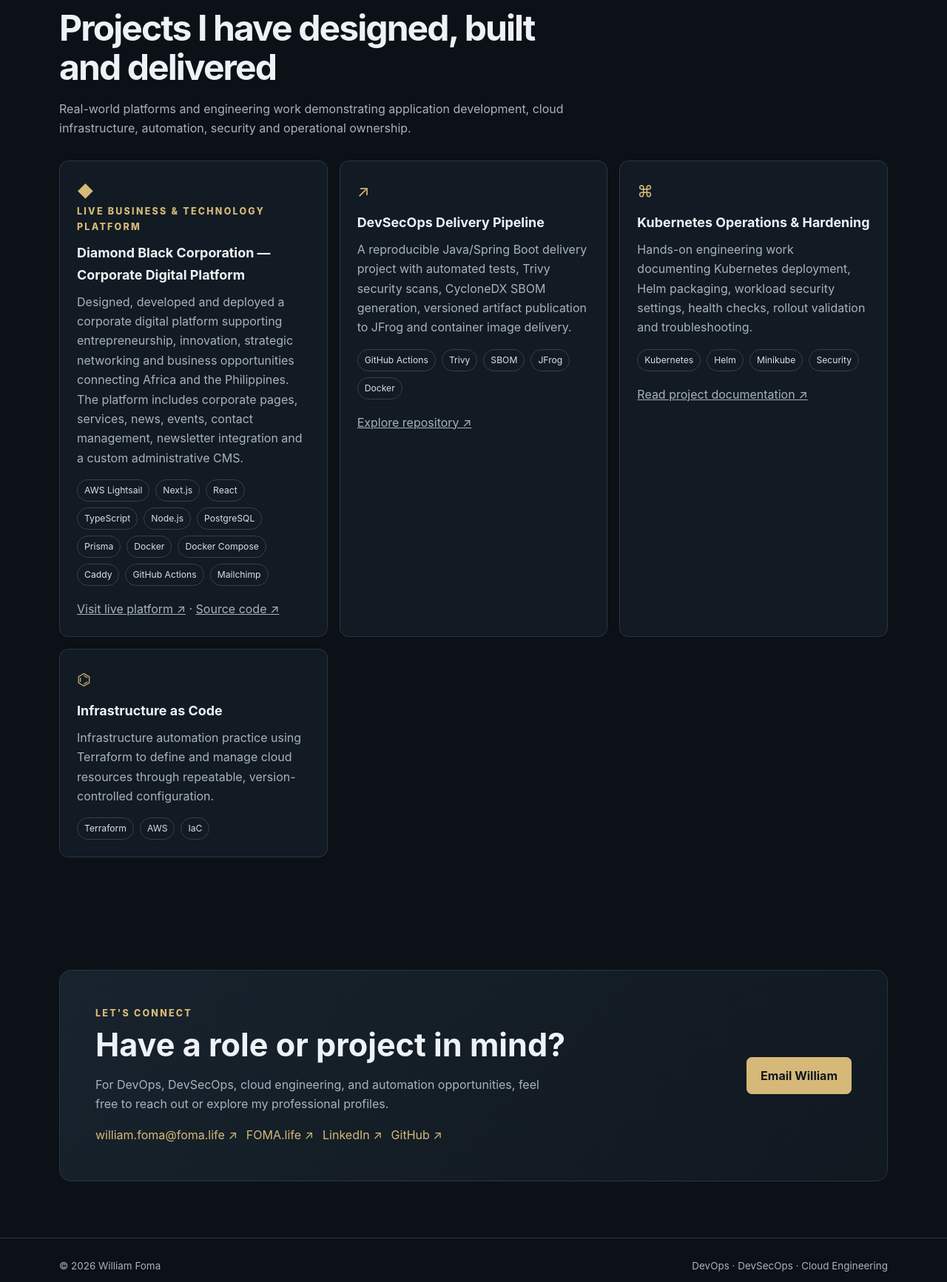
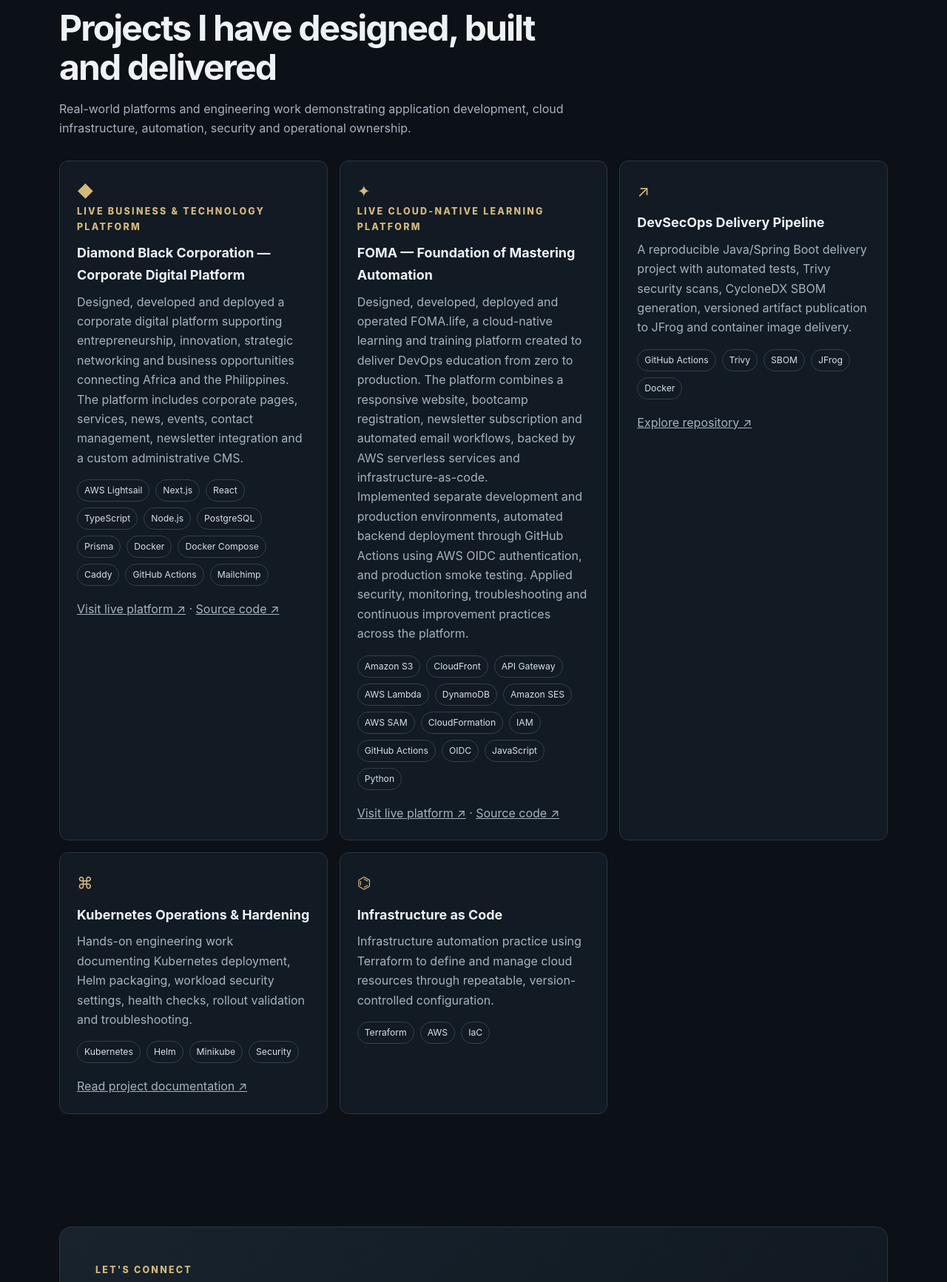
Before and after one commit to Fomainspi/william-foma-devsecops-portfolio, a Spring Boot app: page / in a window 1280 px wide. Shown: the part 2579-4312 px from the top of the page at 74% size. Run offline with Spring Boot 4, Linux system fonts and the light colour scheme.

Commit message:
Add FOMA cloud-native learning platform to portfolio

```diff
--- a/src/main/resources/static/index.html
+++ b/src/main/resources/static/index.html
@@ -68,6 +68,33 @@
             <a href="https://github.com/Fomainspi/Diamond-black" target="_blank" rel="noreferrer">Source code ↗</a>
           </p>
         </article>
+        <article class="card">
+          <div class="icon">✦</div>
+          <div class="eyebrow">Live Cloud-Native Learning Platform</div>
+          <h3>FOMA — Foundation of Mastering Automation</h3>
+          <p>Designed, developed, deployed and operated FOMA.life, a cloud-native learning and training platform created to deliver DevOps education from zero to production. The platform combines a responsive website, bootcamp registration, newsletter subscription and automated email workflows, backed by AWS serverless services and infrastructure-as-code.</p>
+          <p>Implemented separate development and production environments, automated backend deployment through GitHub Actions using AWS OIDC authentication, and production smoke testing. Applied security, monitoring, troubleshooting and continuous improvement practices across the platform.</p>
+          <div class="tags">
+            <span class="tag">Amazon S3</span>
+            <span class="tag">CloudFront</span>
+            <span class="tag">API Gateway</span>
+            <span class="tag">AWS Lambda</span>
+            <span class="tag">DynamoDB</span>
+            <span class="tag">Amazon SES</span>
+            <span class="tag">AWS SAM</span>
+            <span class="tag">CloudFormation</span>
+            <span class="tag">IAM</span>
+            <span class="tag">GitHub Actions</span>
+            <span class="tag">OIDC</span>
+            <span class="tag">JavaScript</span>
+            <span class="tag">Python</span>
+          </div>
+          <p style="margin-top:18px">
+            <a href="https://www.foma.life/" target="_blank" rel="noreferrer">Visit live platform ↗</a>
+            ·
+            <a href="https://github.com/Fomainspi/foma-website" target="_blank" rel="noreferrer">Source code ↗</a>
+          </p>
+        </article>
         <article class="card"><div class="icon">↗</div><h3>DevSecOps Delivery Pipeline</h3><p>A reproducible Java/Spring Boot delivery project with automated tests, Trivy security scans, CycloneDX SBOM generation, versioned artifact publication to JFrog and container image delivery.</p><div class="tags"><span class="tag">GitHub Actions</span><span class="tag">Trivy</span><span class="tag">SBOM</span><span class="tag">JFrog</span><span class="tag">Docker</span></div><p style="margin-top:18px"><a href="https://github.com/Fomainspi/william-foma-devsecops-portfolio" target="_blank" rel="noreferrer">Explore repository ↗</a></p></article>
         <article class="card"><div class="icon">⌘</div><h3>Kubernetes Operations & Hardening</h3><p>Hands-on engineering work documenting Kubernetes deployment, Helm packaging, workload security settings, health checks, rollout validation and troubleshooting.</p><div class="tags"><span class="tag">Kubernetes</span><span class="tag">Helm</span><span class="tag">Minikube</span><span class="tag">Security</span></div><p style="margin-top:18px"><a href="https://github.com/Fomainspi/william-foma-devsecops-portfolio/tree/main/docs" target="_blank" rel="noreferrer">Read project documentation ↗</a></p></article>
         <article class="card"><div class="icon">⌬</div><h3>Infrastructure as Code</h3><p>Infrastructure automation practice using Terraform to define and manage cloud resources through repeatable, version-controlled configuration.</p><div class="tags"><span class="tag">Terraform</span><span class="tag">AWS</span><span class="tag">IaC</span></div></article>
```
